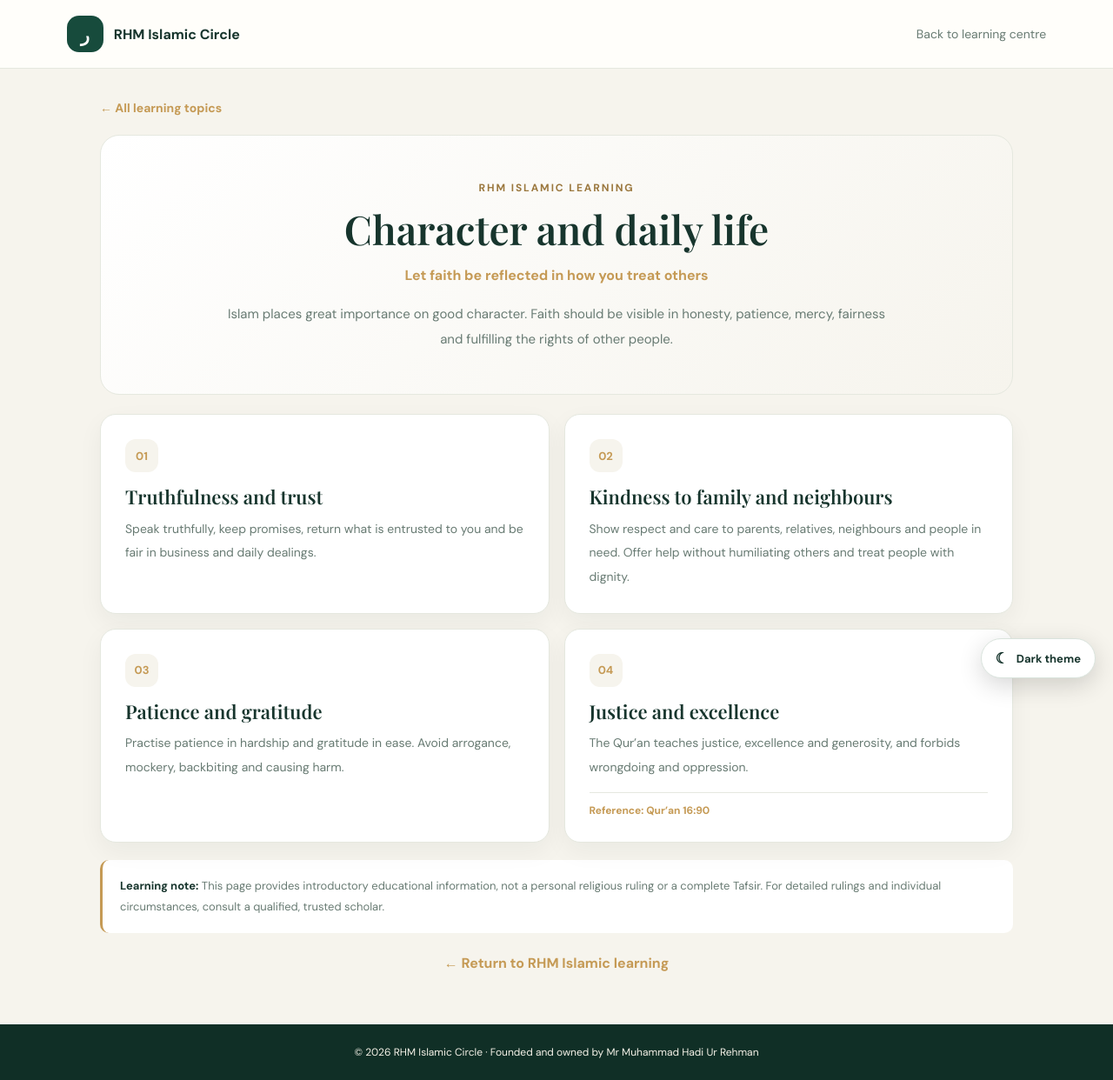
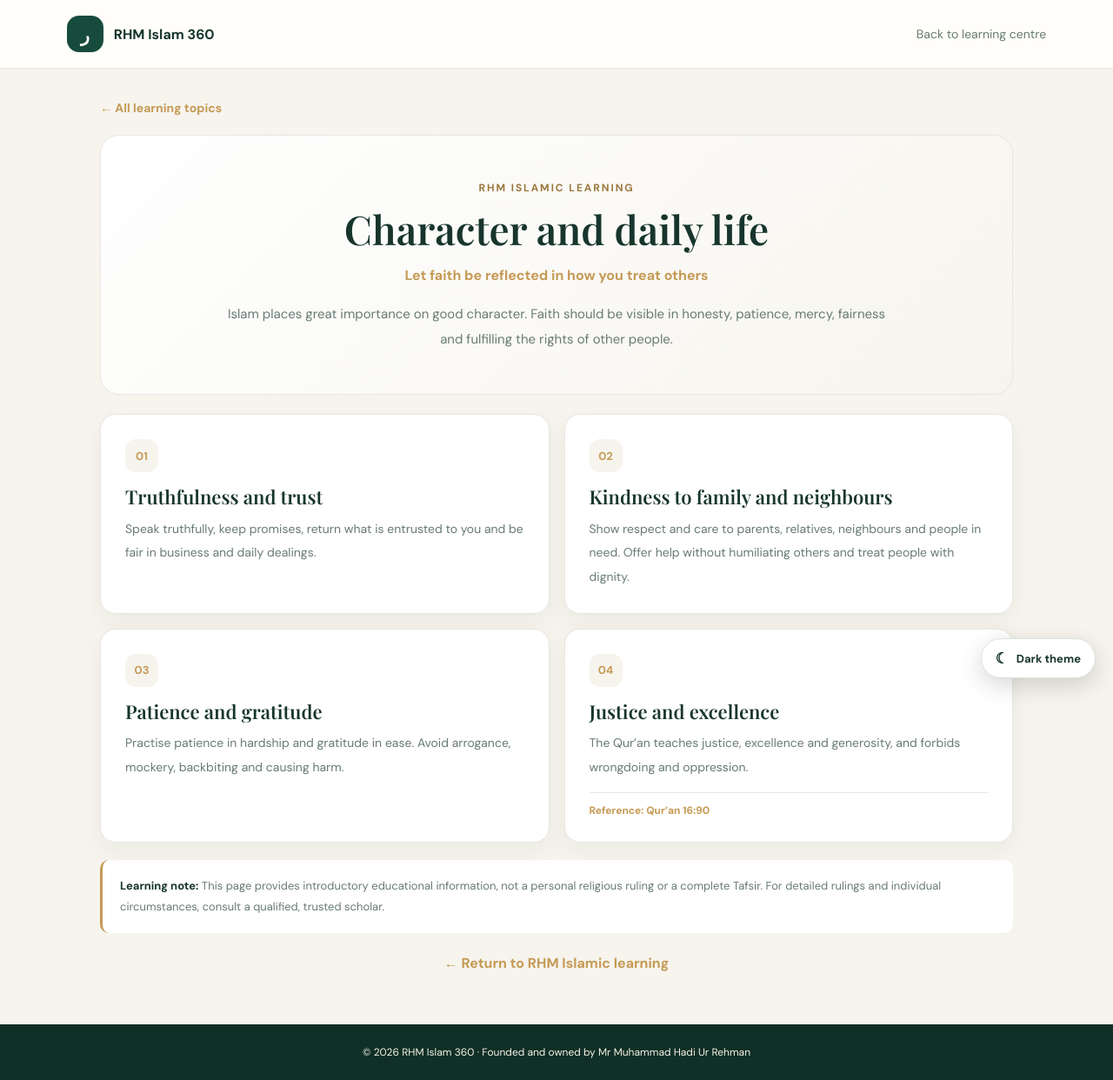
Before and after one commit to muhammadhadiurrehman7-max/rhm-islamic-circle, a Next.js app: page /learn/character in a window 1280 px wide. Shown: the whole page at 87% size. Built offline with nearby package versions, Linux system fonts and the light colour scheme; a web font is replaced by a local one.

Commit message:
Align remaining pages with RHM Islam 360 branding

```diff
--- a/app/learn/[slug]/page.tsx
+++ b/app/learn/[slug]/page.tsx
@@ -72,7 +72,7 @@ export default function LearningTopicPage() {
   }
   return (
     <main className="quran-page learning-page">
-      <header className="quran-topbar"><Link className="quran-brand" href="/"><span className="brand-mark">ر</span> RHM Islamic Circle</Link><div className="quran-top-actions"><Link className="quran-home-link" href="/quran">Back to learning centre</Link></div></header>
+      <header className="quran-topbar"><Link className="quran-brand" href="/"><span className="brand-mark">ر</span> RHM Islam 360</Link><div className="quran-top-actions"><Link className="quran-home-link" href="/quran">Back to learning centre</Link></div></header>
       <div className="learning-detail-wrap">
         <Link className="learning-back" href="/quran">← All learning topics</Link>
         <header className="learning-detail-heading"><span className="eyebrow">RHM Islamic learning</span><h1>{lesson.title}</h1><p>{lesson.subtitle}</p><div className="learning-intro">{lesson.intro}</div></header>
@@ -84,7 +84,7 @@ export default function LearningTopicPage() {
         <p className="faith-note"><strong>Learning note:</strong> This page provides introductory educational information, not a personal religious ruling or a complete Tafsir. For detailed rulings and individual circumstances, consult a qualified, trusted scholar.</p>
         <footer className="learning-detail-footer"><Link href="/quran">← Return to RHM Islamic learning</Link></footer>
       </div>
-      <footer className="quran-footer">© {new Date().getFullYear()} RHM Islamic Circle · Founded and owned by Mr Muhammad Hadi Ur Rehman</footer>
+      <footer className="quran-footer">© {new Date().getFullYear()} RHM Islam 360 · Founded and owned by Mr Muhammad Hadi Ur Rehman</footer>
     </main>
   );
 }
```
